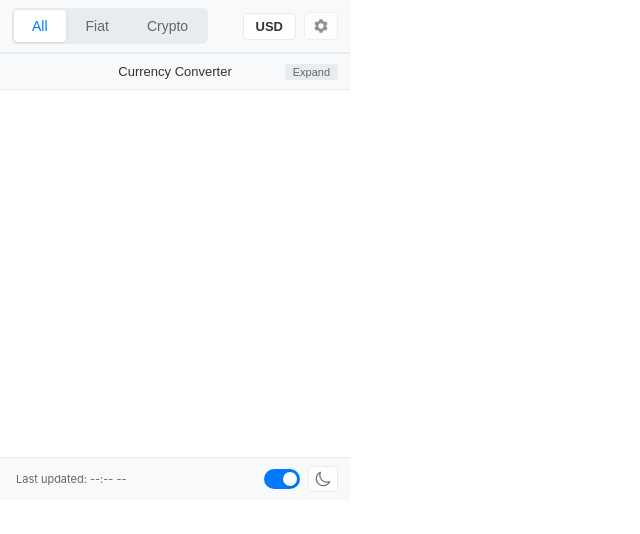
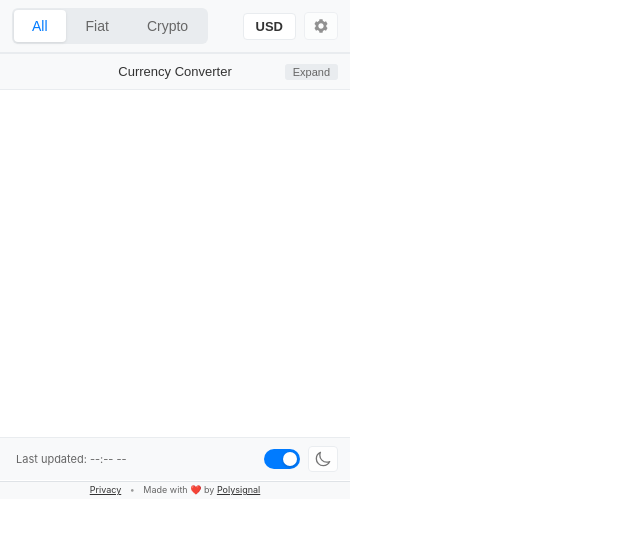
Before and after one commit to PolysignalAI/cc-addon, a plain HTML site: page cc/src/popup.html in a window 1280 px wide. Shown: the whole page, without its empty margins (0-640 px from the left). Drawn offline with Linux system fonts and the light colour scheme.

Commit message:
added links to footer for popup

```diff
--- a/cc/src/popup.css
+++ b/cc/src/popup.css
@@ -14,6 +14,7 @@
   --text-secondary: #666666;
   --text-tertiary: #999999;
   --popup-border-color: #e9ecef;
+  --footer-divider-color: #dfe3e7;
   --border-hover: #dee2e6;
   --shadow: rgba(0, 0, 0, 0.1);
 }
@@ -27,6 +28,7 @@
   --text-secondary: #cccccc;
   --text-tertiary: #999999;
   --popup-border-color: #444444;
+  --footer-divider-color: #3a3a3a;
   --border-hover: #555555;
   --shadow: rgba(0, 0, 0, 0.3);
   --hr-color: #444444;
@@ -584,6 +586,7 @@ body {
   left: 0;
   right: 0;
   padding: 8px 16px;
+  margin-bottom: 20px;
   display: flex;
   justify-content: space-between;
   align-items: center;
@@ -629,11 +632,46 @@ body {
   margin-right: -4px; /* Compensate for button padding to align with edge */
 }
 
+.footer-links {
+  position: absolute;
+  bottom: -19px;
+  height: 18px;
+  font-size: 9px;
+  padding-top: 2px !important;
+  left: 0;
+  right: 0;
+  text-align: center;
+  color: var(--text-secondary);
+  padding: 0px 0;
+  background: var(--bg-secondary);
+  border-top: 1px solid var(--footer-divider-color);
+}
+
+.footer-links span {
+  font-size: 9px;
+}
+
+.footer-links a {
+  color: var(--text-primary);
+  text-decoration: underline;
+  transition: color 0.2s;
+}
+
+.footer-links a:hover {
+  color: var(--text-primary);
+  text-decoration: underline;
+}
+
+.footer-links .separator {
+  margin: 0 6px;
+  color: var(--text-tertiary);
+}
+
 /* Currency List */
 .currency-list {
   flex: 1;
   overflow-y: auto;
-  margin-bottom: 40px; /* Space for footer */
+  margin-bottom: 60px; /* Space for footer with links */
 }
 
 #currency-items {
--- a/cc/src/popup.html
+++ b/cc/src/popup.html
@@ -153,6 +153,11 @@
                 />
               </svg>
             </button>
+          </div>
+          <div class="footer-links">
+            <a href="https://cc.polysignal.com/privacy" target="_blank" rel="noopener noreferrer">Privacy</a>
+            <span class="separator">•</span>
+            <span>Made with ❤️ by <a href="https://cc.polysignal.com" target="_blank" rel="noopener noreferrer">Polysignal</a></span>
           </div>
         </div>
       </div>
```
Also changed, not shown: 1 other file.
